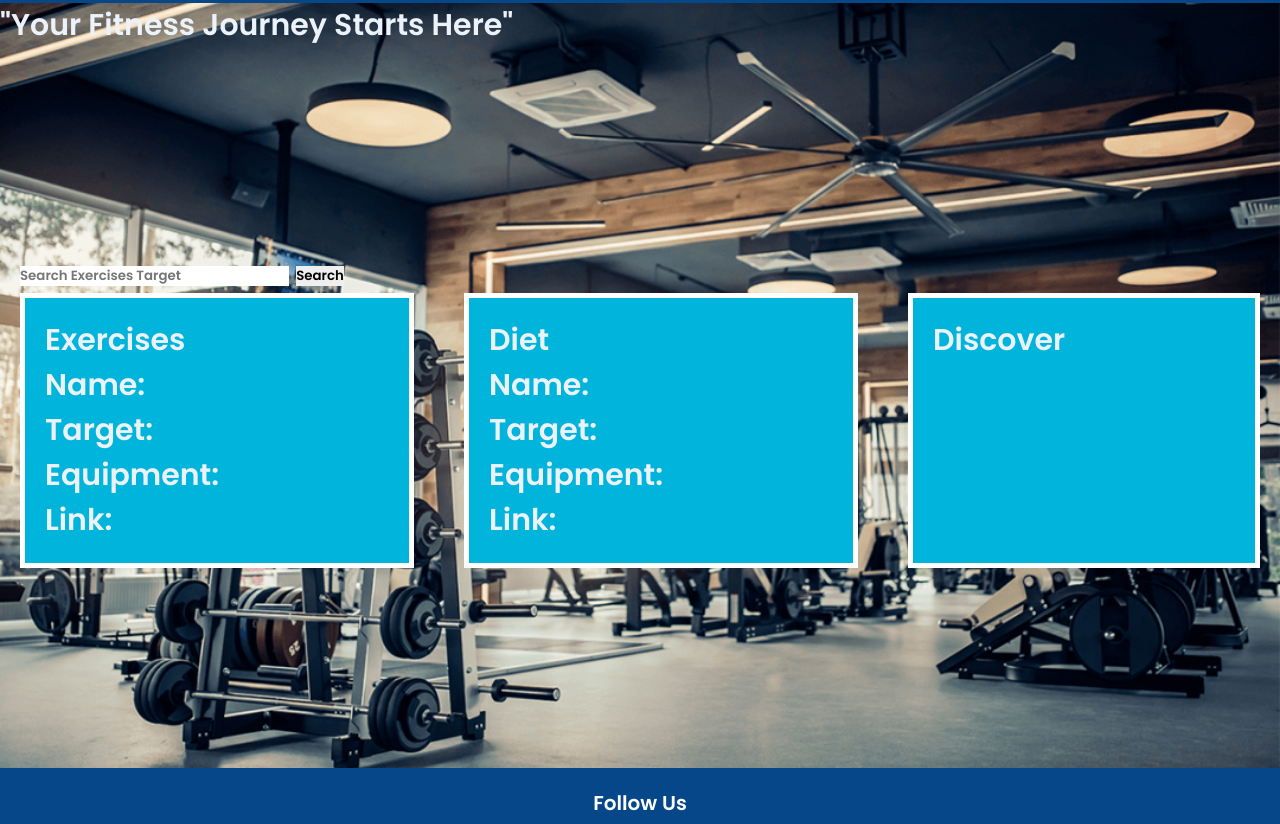
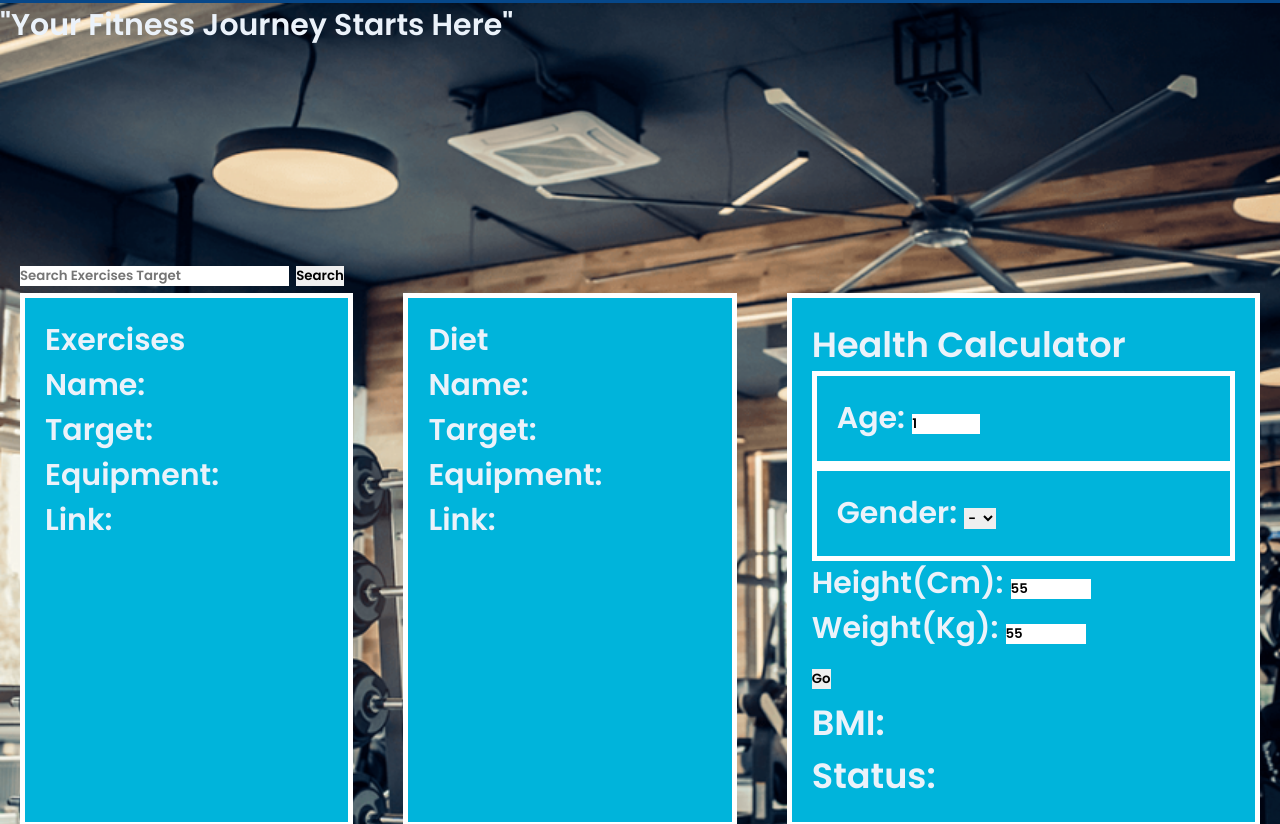
Before and after one commit to LordNinth/FitForge, a plain HTML site: page index.html in a window 1280 px wide. Shown: the part 128-952 px from the top of the page. Drawn offline with Linux system fonts and the light colour scheme.

Commit message:
Update index.html
Added the structure for the BMI Calculator

```diff
--- a/index.html
+++ b/index.html
@@ -56,7 +56,46 @@
             <p> Link: <span class="exUrl1"></span> </p>
 
           </div>
-          <div class="discover">Discover</div>
+          <div class="discover">
+               <!-- This is the main container -->
+        <section id="healthCalcContainer">
+         <!-- Heading of the card -->
+            <h1>Health Calculator</h1>
+          <!-- spinner to get the age -->
+            <div class="age">
+            <label class="ageLabel" for="ageSpinnerLabel">Age:</label>
+            <input type="number" id="ageSpinner" name="ageSpinner" min="15" max="80" step="1" value="1">
+          </div>
+          <!-- Select input for the gender -->
+          <div class="gender">
+            <label class="genderLabel" for="gender">Gender:</label>
+            <select id="gender" name="gender" title="select your gender">
+                <option value="gender">-</option>
+                <option value="male">M</option>
+                <option value="female">F</option>
+            </select>
+        </div>
+        <!-- Spinner for the height -->
+        <div class="height">
+          <label class="heightLabel" for="heightSpinner">Height(cm):</label>
+          <input type="number" id="heightSpinner" name="heightSpinner" min="55" max="300" step="1" value="55">
+        </div>
+        <!-- Spinner for the weight -->
+        <div class="weight">
+          <label class="weightLabel"for="weightSpinner">Weight(kg):</label>
+          <input type="number" id="weightSpinner" name="weightSpinner" min="55" max="272" step="1" value="55">
+        </div>
+        <!-- Button to fetch and display data -->
+        <button class="goBtn">Go</button>
+         <h3 class="bmiLabel">BMI: </h3>
+         <!-- Div for holding the BMI data -->
+        <div class="bmiData"></div>
+        <h3 class="statusLabel">Status: </h3>
+        <!-- Status div -->
+        <div class="statusData"></div>
+      </section>
+
+          </div>
         </section>
         </main>
         <footer>
```
